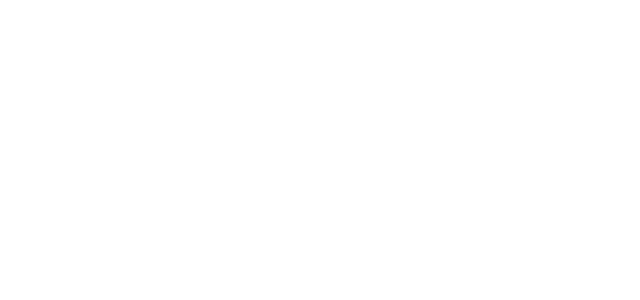
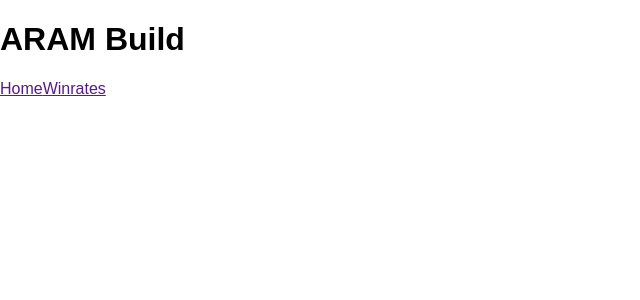
Before and after one commit to Roguelearg/AB-LoL, a React (Create React App) app: page / in a window 1280 px wide. Shown: the top 300 px of the page, without its empty margins (0-640 px from the left). Built offline with nearby package versions, Linux system fonts and the light colour scheme.

Commit message:
Add header

```diff
--- a/src/App.js
+++ b/src/App.js
@@ -8,7 +8,11 @@
     return (
       <div>
         <header>
-
+          <h1>ARAM Build</h1>
+          <nav>
+            <a href=''>Home</a>
+            <a href=''>Winrates</a>
+          </nav>
         </header>
         <ChooseChampionLayout />
         <WinratesLayout />
```
